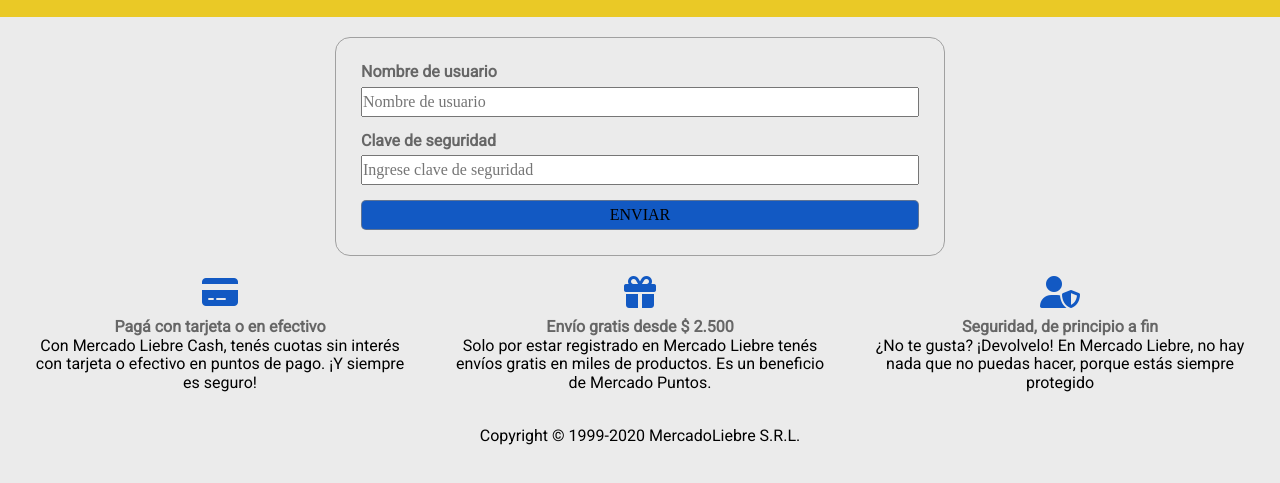
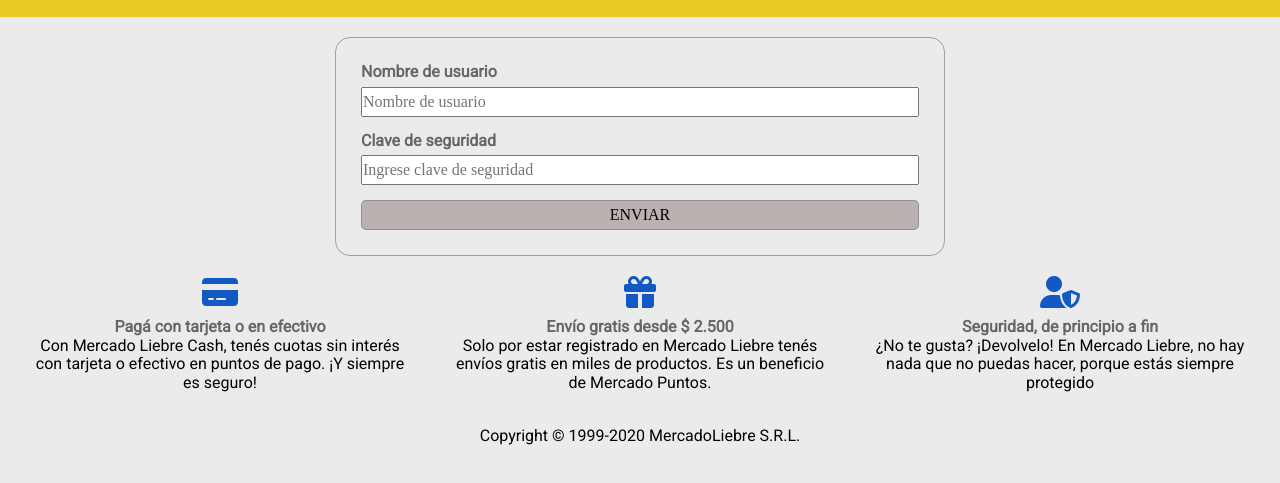
Before and after one commit to JuanAlarcon123/Mercado-Liebre-C16, a website: page views/login.html in a window 1280 px wide. Shown: the part 157-640 px from the top of the page. Drawn offline with Linux system fonts and the light colour scheme.

Commit message:
buton de login listo

```diff
--- a/public/css/login.css
+++ b/public/css/login.css
@@ -1,4 +1,7 @@
 .login button{
     width: 100%;
-    background-color: var(--color_Celeste);
+    background-color: rgb(187, 177, 177);
 }
+.login button:hover{
+    background-color: #0022AA;
+}
```
